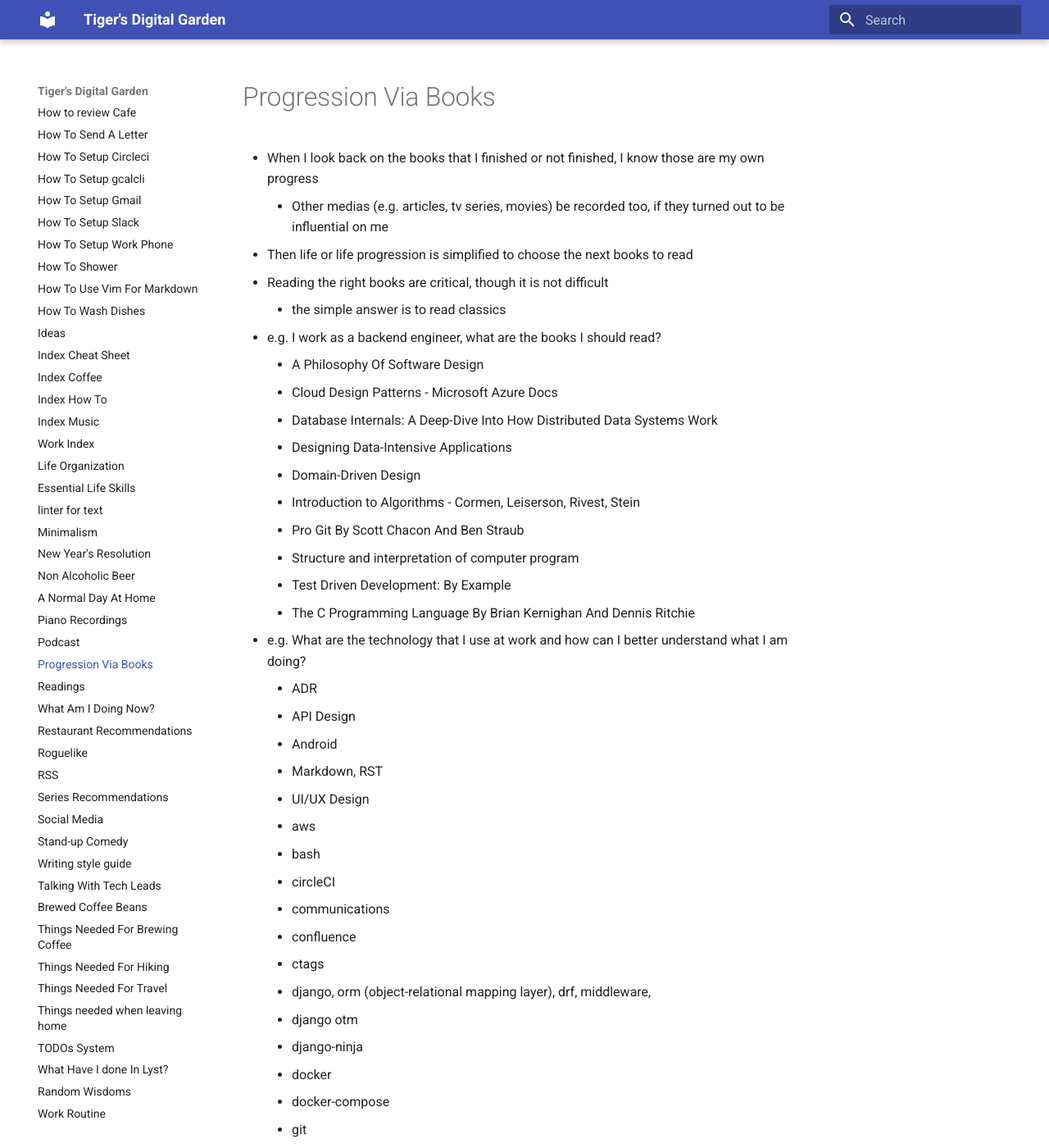
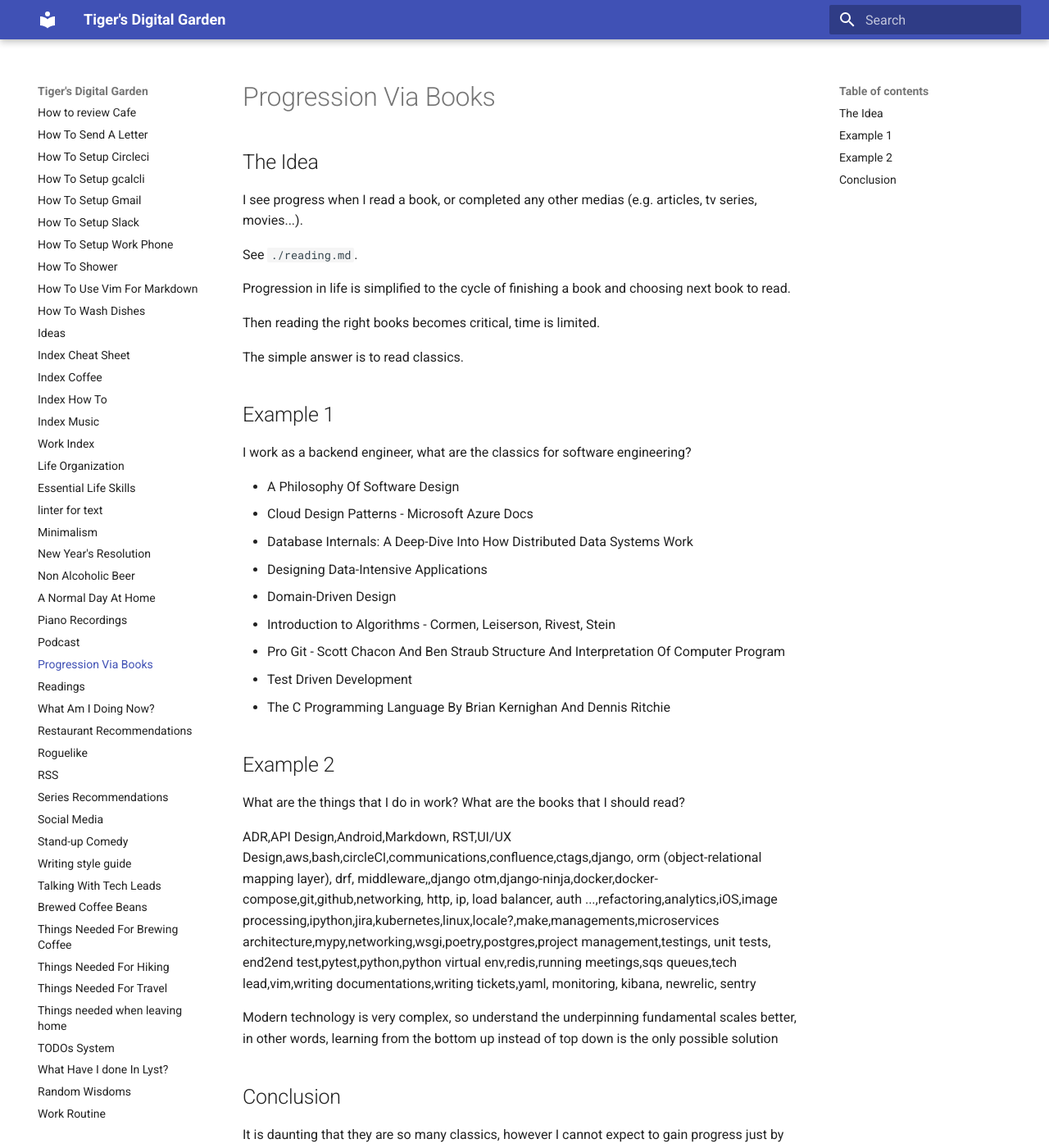
Before and after one commit to ynotstartups/notes, an MkDocs documentation site: the page built from notes/progression-via-books.md, in a window 1280 px wide and 1400 px high. Shown: the whole window at 82% size. Built offline with MkDocs 1.6.1 and Material for MkDocs 9.7.7, drawn with Linux system fonts in a browser that asks for light colours; some of the changed text lies outside the part shown.

Commit message:
add books

```diff
--- a/notes/progression-via-books.md
+++ b/notes/progression-via-books.md
@@ -1,71 +1,44 @@
 # Progression Via Books
 
-- When I look back on the books that I finished or not finished, I know those are my own progress
-  - Other medias (e.g. articles, tv series, movies) be recorded too, if they turned out to be influential on me
-- Then life or life progression is simplified to choose the next books to read
-- Reading the right books are critical, though it is not difficult
-  - the simple answer is to read classics
-- e.g. I work as a backend engineer, what are the books I should read?
-  - A Philosophy Of Software Design
-  - Cloud Design Patterns - Microsoft Azure Docs
-  - Database Internals: A Deep-Dive Into How Distributed Data Systems Work
-  - Designing Data-Intensive Applications
-  - Domain-Driven Design
-  - Introduction to Algorithms - Cormen, Leiserson, Rivest, Stein
-  - Pro Git By Scott Chacon And Ben Straub
-  - Structure and interpretation of computer program
-  - Test Driven Development: By Example
-  - The C Programming Language By Brian Kernighan And Dennis Ritchie
-- e.g. What are the technology that I use at work and how can I better understand what I am doing?
-  - ADR
-  - API Design
-  - Android
-  - Markdown, RST
-  - UI/UX Design
-  - aws
-  - bash
-  - circleCI
-  - communications
-  - confluence
-  - ctags
-  - django, orm (object-relational mapping layer), drf, middleware,
-  - django otm
-  - django-ninja
-  - docker
-  - docker-compose
-  - git
-  - github
-  - networking, http, ip, load balancer, auth ...
-  - refactoring
-  - analytics
-  - iOS
-  - image processing
-  - ipython
-  - jira
-  - kubernetes
-  - linux
-  - locale?
-  - make
-  - managements
-  - microservices architecture
-  - mypy
-  - networking
-  - wsgi
-  - poetry
-  - postgres
-  - project management
-  - testings, unit tests, end2end test
-  - pytest
-  - python
-  - python virtual env
-  - redis
-  - running meetings
-  - sqs queues
-  - tech lead
-  - vim
-  - writing documentations
-  - writing tickets
-  - yaml
-  - monitoring, kibana, newrelic, sentry
-- it seems daunting that they are so many classics that I should read but there is no point to painstakingly go through them one by one. I think to effectively learn something, we need to understand the fundamental and the theory as well as practice, so choose a book that's most relevant to work at hand and then read and practice.
-- modern technology is very complex, so understand the underpinning fundamental scales better, in other words, learning from the bottom up instead of top down is the only possible solution
+## The Idea
+
+I see progress when I read a book, or completed any other medias (e.g. articles, tv series, movies...).
+
+See `./reading.md`.
+
+Progression in life is simplified to the cycle of finishing a book and choosing next book to read.
+
+Then reading the right books becomes critical, time is limited.
+
+The simple answer is to read classics.
+
+## Example 1
+
+I work as a backend engineer, what are the classics for software engineering?
+
+- A Philosophy Of Software Design
+- Cloud Design Patterns - Microsoft Azure Docs
+- Database Internals: A Deep-Dive Into How Distributed Data Systems Work
+- Designing Data-Intensive Applications
+- Domain-Driven Design
+- Introduction to Algorithms - Cormen, Leiserson, Rivest, Stein
+- Pro Git - Scott Chacon And Ben Straub
+  Structure And Interpretation Of Computer Program
+- Test Driven Development
+- The C Programming Language By Brian Kernighan And Dennis Ritchie
+
+## Example 2
+
+What are the things that I do in work? What are the books that I should read?
+
+ADR,API Design,Android,Markdown, RST,UI/UX Design,aws,bash,circleCI,communications,confluence,ctags,django, orm (object-relational mapping layer), drf, middleware,,django otm,django-ninja,docker,docker-compose,git,github,networking, http, ip, load balancer, auth ...,refactoring,analytics,iOS,image processing,ipython,jira,kubernetes,linux,locale?,make,managements,microservices architecture,mypy,networking,wsgi,poetry,postgres,project management,testings, unit tests, end2end test,pytest,python,python virtual env,redis,running meetings,sqs queues,tech lead,vim,writing documentations,writing tickets,yaml, monitoring, kibana, newrelic, sentry
+
+Modern technology is very complex, so understand the underpinning fundamental scales better, in other words, learning from the bottom up instead of top down is the only possible solution
+
+## Conclusion
+
+It is daunting that they are so many classics, however I cannot expect to gain progress just by reading them.
+
+To effectively learn, I need to understand the theory and also to be able to practice.
+
+Choose a book that's most relevant to work at hand and then read and practice.
--- a/notes/reminders.md
+++ b/notes/reminders.md
@@ -16,22 +16,23 @@ Note: Move to `./reading.md` when done.
 
 | Type     | Command           | Function                           |
 | -------- | ----------------- | ---------------------------------- |
+| i3       | `command+shift+j` | open jira                          |
+| i3       | `command+shift+k` | open google keep in chrome         |
 | term     | `am`              | open calender view for this month  |
 | term     | `aw`              | open calendar view for this week   |
-| term     | `q, qo FOO`       | query FOO in duckduckgo            |
-| term     | `q '!py3 FOO'`    | query FOO in python docs           |
-| i3       | `command+shift+j` | open jira                          |
-| -------- | ----------------- | ---------------------------------- |
-| vim      | `yp`              | copy file path                     |
-| vim      | `f`               | find                               |
 | term     | `cheatsheet FOO`  | get cheatsheet for foo online      |
 | term     | `mb`              | drop into bash with vi keybinding  |
 | term     | `vjira`           | create jira ticket with template   |
-| i3       | `command+shift+k` | open google keep in chrome         |
+| vim      | `e+v`             | open vimrc                         |
+| vim      | `f`               | find                               |
+| vim      | `t`               | shows Table Of Content for md      |
+| vim      | `yp`              | copy file path                     |
+| -------- | ----------------- | ---------------------------------- |
+| term     | `q, qo FOO`       | query FOO in duckduckgo            |
+| term     | `q '!py3 FOO'`    | query FOO in python docs           |
 | vim      | `i+a`             | agenda                             |
 | vim      | `i+m`             | git commit message from branch     |
 | vim      | `j`               | open jira ticket under cursor      |
-| vim      | `e+v`             | open vimrc                         |
 
 ## Long Term Reminders
 
```
Also changed, not shown: notes/ideas.md (+13 -8 lines).
